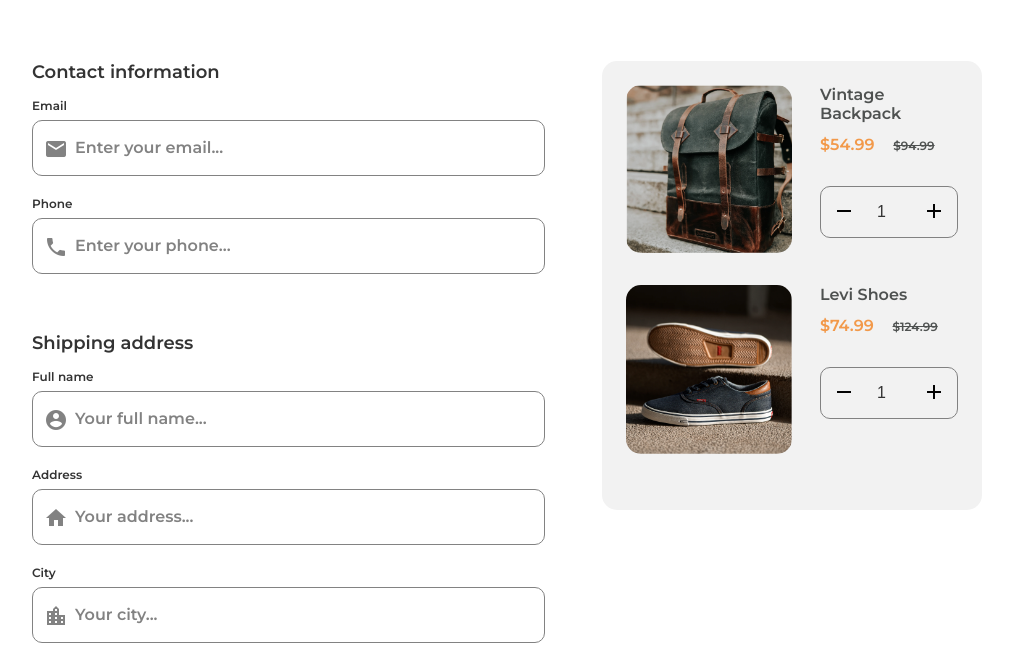
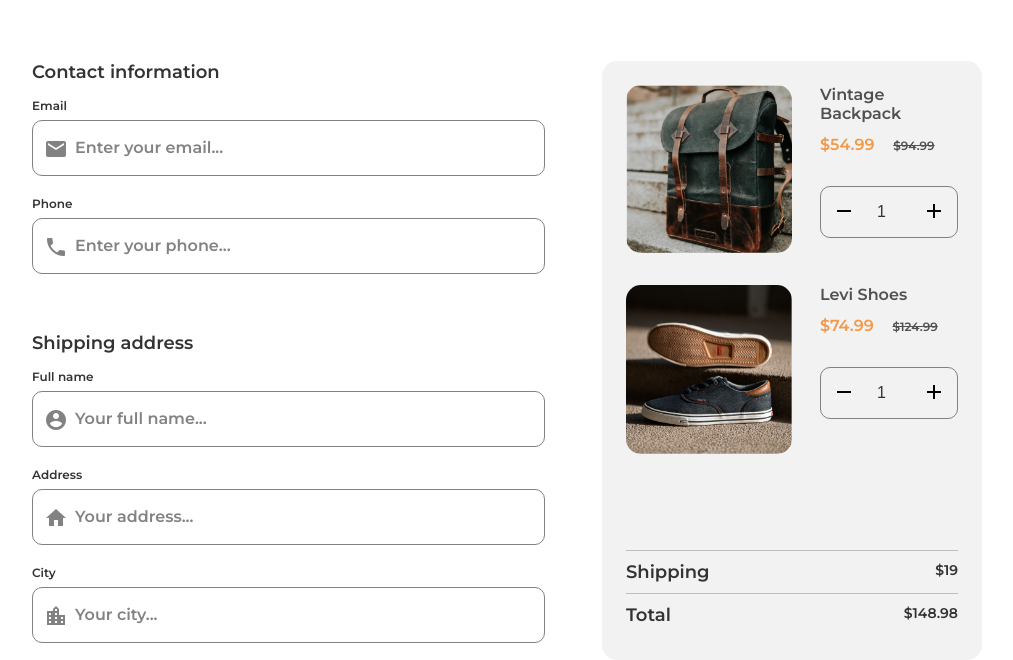
Before and after one commit to adamwojnicki/checkout-page, a plain HTML site: page index.html in a window 1280 px wide. Shown: the part 111-771 px from the top of the page, without its empty margins (133-1146 px from the left). Drawn offline with Linux system fonts and the light colour scheme.

Commit message:
Working on summary section

```diff
--- a/index.html
+++ b/index.html
@@ -170,6 +170,16 @@
               </div>
             </li>
           </ul>
+          <div class="summary">
+            <div class="summary__row">
+              <span class="summary__txt">Shipping</span>
+              <span class="summary__value">$19</span>
+            </div>
+            <div class="summary__row">
+              <span class="summary__txt">Total</span>
+              <span class="summary__value">$148.98</span>
+            </div>
+          </div>
         </aside>
       </div>
     </div>
--- a/style.css
+++ b/style.css
@@ -144,12 +144,14 @@ body {
 
 .aside {
   width: 40%;
+  background: var(--grey-light2);
+  border-radius: 15px;
+  padding: 24px;
+  align-self: baseline;
 }
 
 .item-list {
-  background: var(--grey-light2);
-  border-radius: 15px;
-  padding: 24px;
+  margin-bottom: 96px;
 }
 
 .item-list__item {
@@ -220,6 +222,21 @@ body {
   appearance: textfield;
 }
 
+.summary__row {
+  border-top: 1px solid #bdbdbd;
+  padding: 10px 0;
+  display: flex;
+  justify-content: space-between;
+}
+
+.summary__txt {
+  font-size: 1.8rem;
+}
+
+.summary__value {
+  font-size: 1.4rem;
+}
+
 .footer {
   padding: 20px;
   margin-top: 32px;
```
